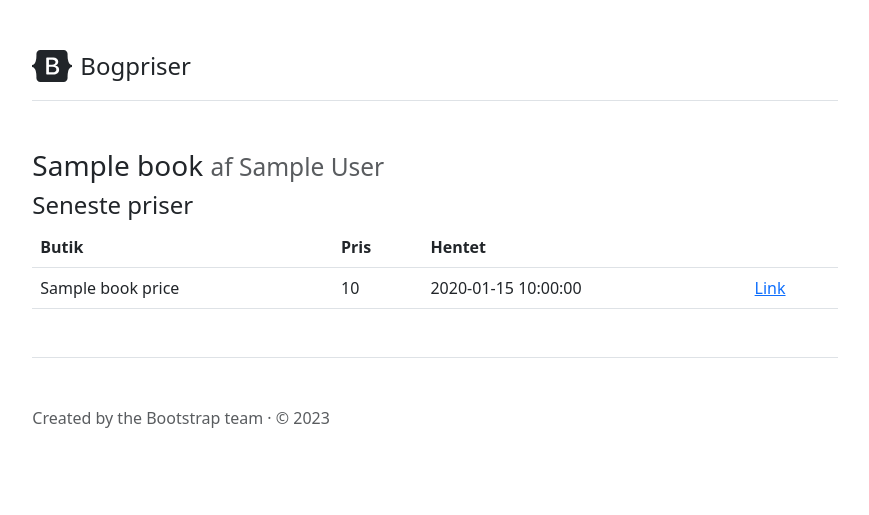
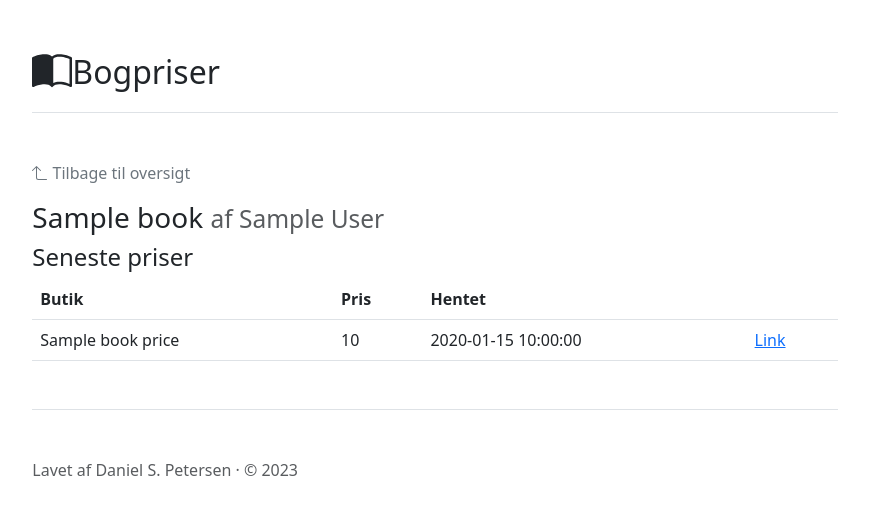
Before and after one commit to dani7354/book-prices, a Flask app: template src/web/templates/details.html in a window 1280 px wide. Shown: the top 515 px of the page, without its empty margins (205-1074 px from the left). Run offline with Flask 2, Linux system fonts and the light colour scheme; the template is opened without the code that fills it: most values are stand-ins (such as "Sample title", 1, 10 or a date in 2020); parts of the project's set-up code (start-up, migrations or seed data) failed here and were passed over.

Commit message:
return link on details page

```diff
--- a/src/web/templates/base.html
+++ b/src/web/templates/base.html
@@ -1,5 +1,5 @@
 <!doctype html>
-<html lang="en">
+<html lang="da">
   <head>
     <meta charset="utf-8">
     <meta name="viewport" content="width=device-width, initial-scale=1">
@@ -57,8 +57,6 @@
         -webkit-overflow-scrolling: touch;
       }
     </style>
-
-
     <!-- Custom styles for this template -->
     <link href="../static/css/style.css" rel="stylesheet">
   </head>
@@ -67,15 +65,18 @@
   <div class="col-lg-8 mx-auto p-4 py-md-5">
   <header class="d-flex align-items-center pb-3 mb-5 border-bottom">
     <a href="/" class="d-flex align-items-center text-dark text-decoration-none">
-      <svg xmlns="http://www.w3.org/2000/svg" width="40" height="32" class="me-2" viewBox="0 0 118 94" role="img"><title>Bootstrap</title><path fill-rule="evenodd" clip-rule="evenodd" d="M24.509 0c-6.733 0-11.715 5.893-11.492 12.284.214 6.14-.064 14.092-2.066 20.577C8.943 39.365 5.547 43.485 0 44.014v5.972c5.547.529 8.943 4.649 10.951 11.153 2.002 6.485 2.28 14.437 2.066 20.577C12.794 88.106 17.776 94 24.51 94H93.5c6.733 0 11.714-5.893 11.491-12.284-.214-6.14.064-14.092 2.066-20.577 2.009-6.504 5.396-10.624 10.943-11.153v-5.972c-5.547-.529-8.934-4.649-10.943-11.153-2.002-6.484-2.28-14.437-2.066-20.577C105.214 5.894 100.233 0 93.5 0H24.508zM80 57.863C80 66.663 73.436 72 62.543 72H44a2 2 0 01-2-2V24a2 2 0 012-2h18.437c9.083 0 15.044 4.92 15.044 12.474 0 5.302-4.01 10.049-9.119 10.88v.277C75.317 46.394 80 51.21 80 57.863zM60.521 28.34H49.948v14.934h8.905c6.884 0 10.68-2.772 10.68-7.727 0-4.643-3.264-7.207-9.012-7.207zM49.948 49.2v16.458H60.91c7.167 0 10.964-2.876 10.964-8.281 0-5.406-3.903-8.178-11.425-8.178H49.948z" fill="currentColor"></path></svg>
-      <span class="fs-4">Bogpriser</span>
+      <svg xmlns="http://www.w3.org/2000/svg" width="40" height="40" fill="currentColor" class="bi bi-book-half" viewBox="0 0 16 16">
+        <path d="M8.5 2.687c.654-.689 1.782-.886 3.112-.752 1.234.124 2.503.523 3.388.893v9.923c-.918-.35-2.107-.692-3.287-.81-1.094-.111-2.278-.039-3.213.492V2.687zM8 1.783C7.015.936 5.587.81 4.287.94c-1.514.153-3.042.672-3.994 1.105A.5.5 0 0 0 0 2.5v11a.5.5 0 0 0 .707.455c.882-.4 2.303-.881 3.68-1.02 1.409-.142 2.59.087 3.223.877a.5.5 0 0 0 .78 0c.633-.79 1.814-1.019 3.222-.877 1.378.139 2.8.62 3.681 1.02A.5.5 0 0 0 16 13.5v-11a.5.5 0 0 0-.293-.455c-.952-.433-2.48-.952-3.994-1.105C10.413.809 8.985.936 8 1.783z"/>
+      </svg>
+      <span class="fs-2">Bogpriser</span>
     </a>
+
   </header>
   <main>
     {% block content %}{% endblock %}
   </main>
   <footer class="pt-5 my-5 text-muted border-top">
-    Created by the Bootstrap team &middot; &copy; 2023
+    Lavet af Daniel S. Petersen &middot; &copy; 2023
   </footer>
   </div>
     <script src="../static/js/bootstrap.bundle.js"></script>
--- a/src/web/templates/details.html
+++ b/src/web/templates/details.html
@@ -1,12 +1,18 @@
 {% extends "base.html" %}
-
 {% block content %}
+<p class="text-muted" >
+<a class="link-secondary text-decoration-none" href="{{ url_for('index') }}">
+  <svg xmlns="http://www.w3.org/2000/svg" width="16" height="16" fill="currentColor" class="bi bi-arrow-90deg-up" viewBox="0 0 16 16">
+  <path fill-rule="evenodd" d="M4.854 1.146a.5.5 0 0 0-.708 0l-4 4a.5.5 0 1 0 .708.708L4 2.707V12.5A2.5 2.5 0 0 0 6.5 15h8a.5.5 0 0 0 0-1h-8A1.5 1.5 0 0 1 5 12.5V2.707l3.146 3.147a.5.5 0 1 0 .708-.708l-4-4z"></path>
+  </svg>
+  <span>Tilbage til oversigt</span>
+</a>
+</p>
 
 <h3>
   {{ details.book.title }}
   <small class="text-muted">af {{ details.book.author }}</small>
 </h3>
-
 <h4>Seneste priser</h4>
 <table class="table">
   <thead>
@@ -26,9 +32,6 @@
       <td><a href="{{ p.url }}">Link</a></td>
     </tr>
   {% endfor %}
-
-
   </tbody>
 </table>
-
 {% endblock %}
--- a/src/web/templates/index.html
+++ b/src/web/templates/index.html
@@ -7,7 +7,7 @@
       <div class="col">
         <div class="card">
           <div class="card-body">
-            <h5 class="card-title"><a href="{{ url_for('details', book_id=b.id) }}">{{ b.title }}</a></h5>
+            <h5 class="card-title"><a class="link-secondary" href="{{ url_for('details', book_id=b.id) }}">{{ b.title }}</a></h5>
             <p class="card-text">{{ b.author }}</p>
           </div>
         </div>
```
